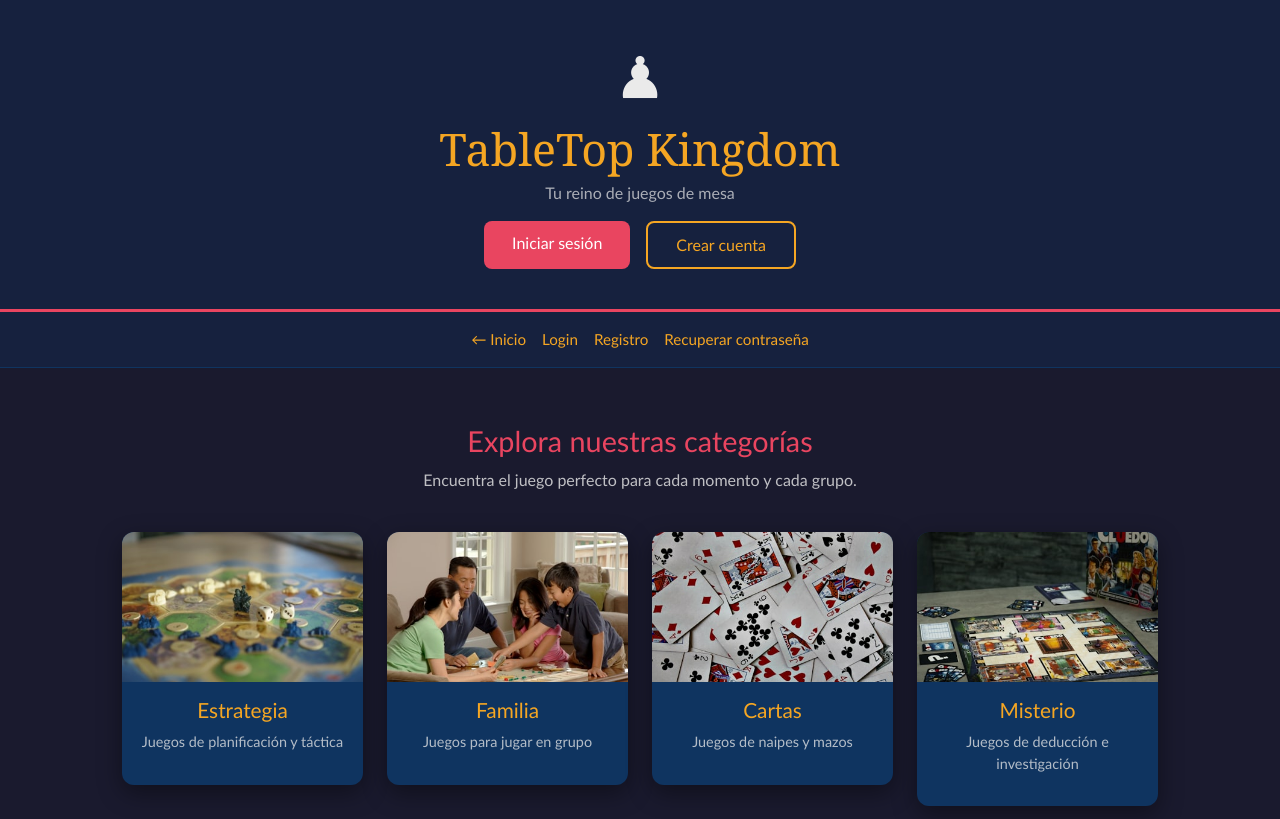
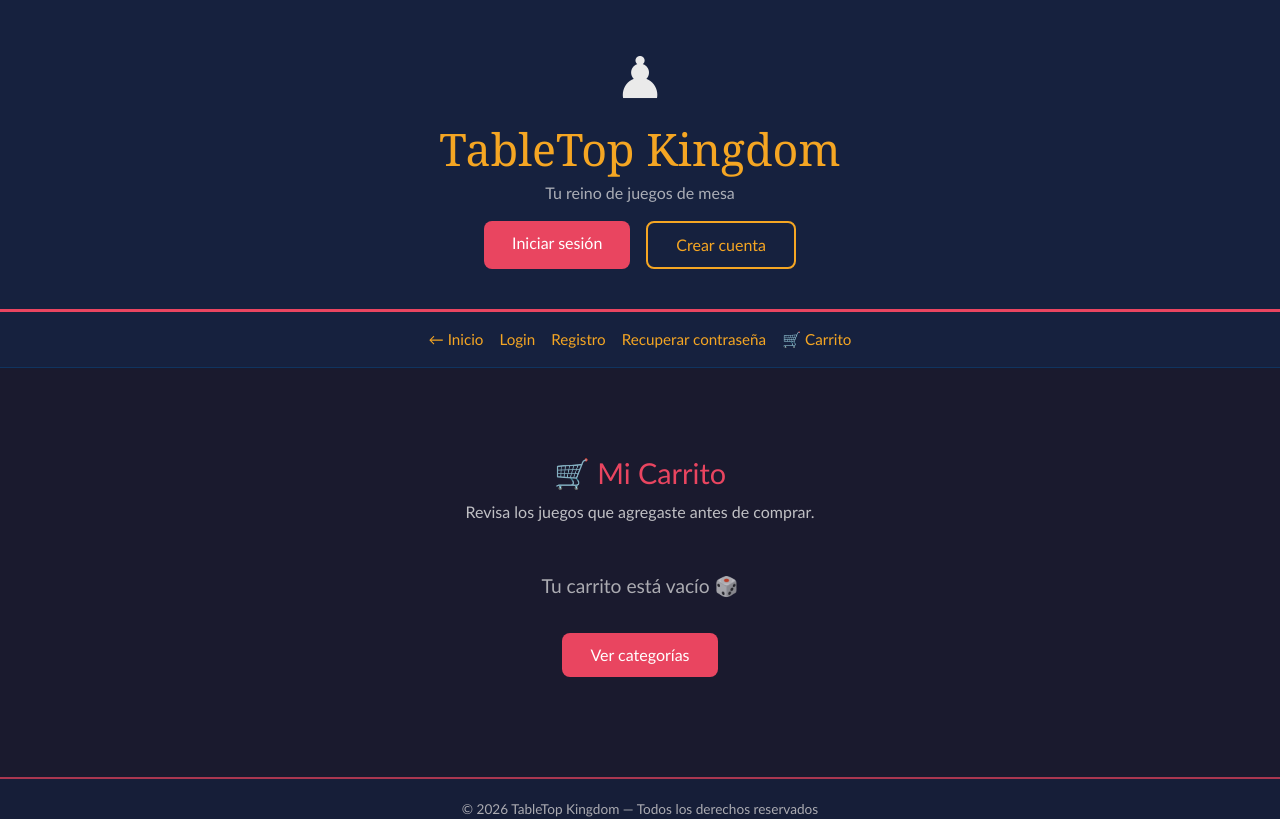
Before and after one commit to ludwiglindermann/tabletop-kingdom-angular, an Angular app: page /carrito in a window 1280 px wide. Before the commit this address led to /. Shown: the top 819 px of the page. Built offline with nearby package versions, Linux system fonts and the light colour scheme.

Commit message:
Agrega carrito de compras con simulación de pago

```diff
--- a/src/app/app.routes.ts
+++ b/src/app/app.routes.ts
@@ -6,6 +6,7 @@ import { RecuperarComponent } from './components/recuperar/recuperar';
 import { PerfilComponent } from './components/perfil/perfil';
 import { CategoriasComponent } from './components/categorias/categorias';
 import { AdminComponent } from './components/admin/admin';
+import { CarritoComponent } from './components/carrito/carrito';
 
 export const routes: Routes = [
   { path: '', component: InicioComponent },
@@ -15,5 +16,6 @@ export const routes: Routes = [
   { path: 'perfil', component: PerfilComponent },
   { path: 'categorias/:id', component: CategoriasComponent },
   { path: 'admin', component: AdminComponent },
+  { path: 'carrito', component: CarritoComponent },
   { path: '**', redirectTo: '' }
 ];
--- /dev/null
+++ b/src/app/components/carrito/carrito.html
@@ -0,0 +1,55 @@
+<main class="container my-5">
+  <section class="intro">
+    <h2>🛒 Mi Carrito</h2>
+    <p>Revisa los juegos que agregaste antes de comprar.</p>
+  </section>
+
+  <section class="container mt-4">
+
+    <div *ngIf="mensajeExito" class="mensaje-exito"
+      [style.display]="mensajeExito ? 'block' : 'none'">
+      {{ mensajeExito }}
+    </div>
+
+    <div *ngIf="carrito.length === 0 && !mensajeExito" class="text-center mt-5">
+      <p style="font-size: 1.2rem; opacity: 0.7;">Tu carrito está vacío 🎲</p>
+      <a routerLink="/" class="btn-registro mt-3">Ver categorías</a>
+    </div>
+
+    <div *ngIf="carrito.length > 0">
+      <div class="row g-4">
+        <div class="col-12" *ngFor="let item of carrito; let i = index">
+          <div class="form-container d-flex align-items-center gap-4">
+            <img [src]="item.imagen" [alt]="item.nombre"
+              style="width: 100px; height: 80px; object-fit: cover; border-radius: 8px;"/>
+            <div class="flex-grow-1">
+              <h3 style="color: var(--color-acento);">{{ item.nombre }}</h3>
+              <p style="opacity: 0.7;">{{ item.descripcion }}</p>
+              <p class="price">{{ item.precio }}</p>
+              <p style="opacity: 0.7;">Cantidad: {{ item.cantidad }}</p>
+            </div>
+            <button (click)="eliminarItem(i)" class="btn btn-danger btn-sm">
+              Eliminar
+            </button>
+          </div>
+        </div>
+      </div>
+
+      <div class="form-container mt-4 text-center">
+        <h3 style="color: var(--color-acento);">
+          Total: ${{ total.toLocaleString('es-CL') }}
+        </h3>
+        <div class="d-flex gap-3 justify-content-center mt-4">
+          <button (click)="simularPago()" class="btn-registro">
+            💳 Pagar ahora
+          </button>
+          <button (click)="vaciarCarrito()" class="btn-limpiar">
+            Vaciar carrito
+          </button>
+        </div>
+      </div>
+
+    </div>
+
+  </section>
+</main>
--- /dev/null
+++ b/src/app/components/carrito/carrito.ts
@@ -0,0 +1,49 @@
+import { Component } from '@angular/core';
+import { RouterLink, Router } from '@angular/router';
+import { CommonModule } from '@angular/common';
+
+@Component({
+  selector: 'app-carrito',
+  imports: [RouterLink, CommonModule],
+  templateUrl: './carrito.html',
+  styleUrl: './carrito.css'
+})
+export class CarritoComponent {
+
+  carrito: any[] = [];
+  total: number = 0;
+  mensajeExito: string = '';
+
+  constructor(private router: Router) {
+    this.cargarCarrito();
+  }
+
+  cargarCarrito() {
+    this.carrito = JSON.parse(localStorage.getItem('carrito') || '[]');
+    this.calcularTotal();
+  }
+
+  calcularTotal() {
+    this.total = this.carrito.reduce((acc: number, item: any) => {
+      const precio = parseInt(item.precio.replace(/\./g, '').replace('$', ''));
+      return acc + precio * item.cantidad;
+    }, 0);
+  }
+
+  eliminarItem(index: number) {
+    this.carrito.splice(index, 1);
+    localStorage.setItem('carrito', JSON.stringify(this.carrito));
+    this.calcularTotal();
+  }
+
+  vaciarCarrito() {
+    this.carrito = [];
+    localStorage.setItem('carrito', JSON.stringify(this.carrito));
+    this.total = 0;
+  }
+
+  simularPago() {
+    this.mensajeExito = '¡Pago realizado con éxito! Gracias por tu compra 🎉';
+    this.vaciarCarrito();
+  }
+}
--- a/src/app/components/categorias/categorias.html
+++ b/src/app/components/categorias/categorias.html
@@ -3,6 +3,11 @@
     <h2>{{ categoriaData.nombre }}</h2>
     <p>{{ categoriaData.descripcion }}</p>
   </section>
+
+  <div *ngIf="mensajeAgregado" class="text-center py-2"
+    style="background-color: var(--color-tarjeta); color: #4caf50; font-weight: bold;">
+    {{ mensajeAgregado }}
+  </div>
 
   <section class="container mt-4" *ngIf="categoriaData">
     <div class="row g-4 justify-content-center">
@@ -21,6 +26,11 @@
             <span class="badge-regular" *ngIf="!juego.descuento">
               Precio regular
             </span>
+            <div class="mt-3">
+              <button (click)="agregarAlCarrito(juego)" class="btn-registro">
+                🛒 Agregar al carrito
+              </button>
+            </div>
           </div>
         </article>
       </div>
--- a/src/app/components/categorias/categorias.ts
+++ b/src/app/components/categorias/categorias.ts
@@ -1,5 +1,5 @@
 import { Component } from '@angular/core';
-import { ActivatedRoute, RouterLink } from '@angular/router';
+import { ActivatedRoute, RouterLink, Router } from '@angular/router';
 import { CommonModule } from '@angular/common';
 
 @Component({
@@ -11,6 +11,7 @@ import { CommonModule } from '@angular/common';
 export class CategoriasComponent {
 
   categoriaActual: string = '';
+  mensajeAgregado: string = '';
 
   todasLasCategorias: any = {
     estrategia: {
@@ -137,10 +138,27 @@ export class CategoriasComponent {
 
   categoriaData: any = null;
 
-  constructor(private route: ActivatedRoute) {
+  constructor(private route: ActivatedRoute, private router: Router) {
     this.route.params.subscribe(params => {
       this.categoriaActual = params['id'];
       this.categoriaData = this.todasLasCategorias[this.categoriaActual];
     });
   }
+
+  agregarAlCarrito(juego: any) {
+    const carrito = JSON.parse(localStorage.getItem('carrito') || '[]');
+    const index = carrito.findIndex((item: any) => item.nombre === juego.nombre);
+
+    if (index !== -1) {
+      carrito[index].cantidad++;
+    } else {
+      carrito.push({ ...juego, cantidad: 1 });
+    }
+
+    localStorage.setItem('carrito', JSON.stringify(carrito));
+    this.mensajeAgregado = `✅ ${juego.nombre} agregado al carrito`;
+    setTimeout(() => {
+      this.mensajeAgregado = '';
+    }, 2000);
+  }
 }
--- a/src/app/components/navbar/navbar.html
+++ b/src/app/components/navbar/navbar.html
@@ -33,4 +33,5 @@
   <a routerLink="/recuperar" *ngIf="!usuarioActivo">Recuperar contraseña</a>
   <a routerLink="/perfil" *ngIf="usuarioActivo">Mi perfil</a>
   <a routerLink="/admin" *ngIf="usuarioActivo?.rol === 'admin'">Panel Admin</a>
+  <a routerLink="/carrito">🛒 Carrito</a>
 </nav>
```
Also changed, not shown: src/app/components/carrito/carrito.css (added), 1 other file (tests, documents, lock files or other folders).
